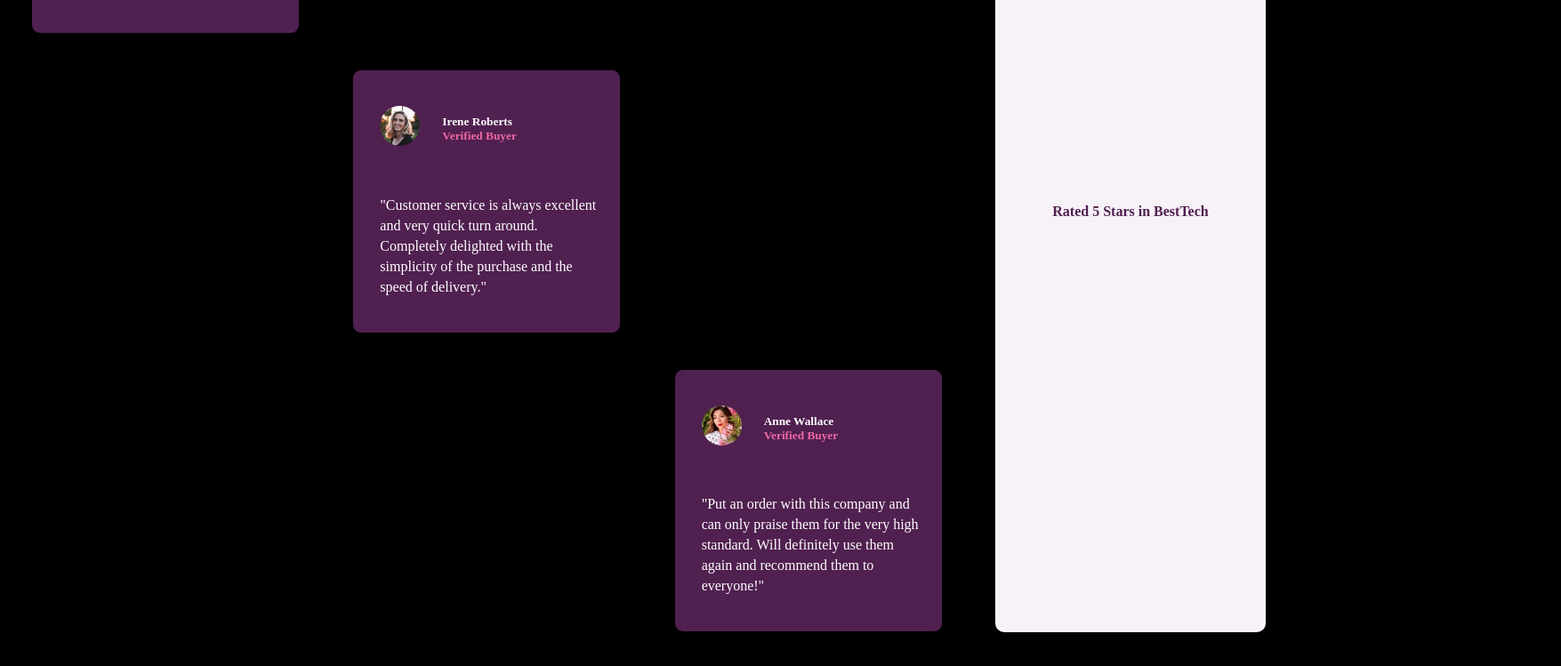
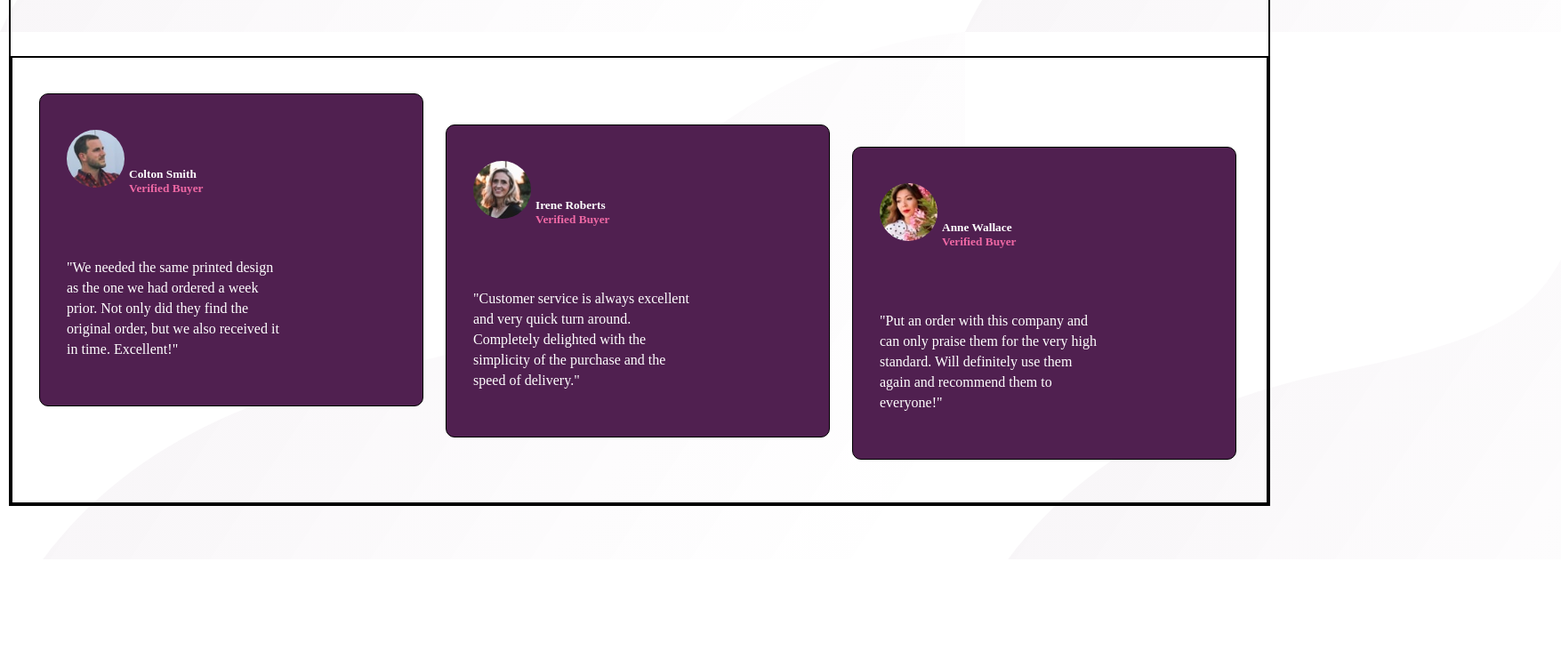
Before and after one commit to nyitrai100/Fith-project, a plain HTML site: page index.html in a window 1536 px wide. Shown: the part 637-1386 px from the top of the page at 89% size, 1755 px wide, since content can reach past the window. After the commit the page ends 1266 px from the top, so only its background shows below. Drawn offline with Linux system fonts and the light colour scheme.

Commit message:
3boxes done

```diff
--- a/fifth.css
+++ b/fifth.css
@@ -188,13 +188,16 @@ body{
 @media  only screen and (min-width: 1439px)
     {
         body{
-            background-color: black;
+            background-image: url("background.svg");
         }
         .flexholder{
 
             display: grid;
-            grid-template-rows: 1fr 1fr;
+            grid-template-columns: 1fr 1fr;
             grid-template-rows: 0.1fr 0.1fr 0.1fr;
+            border: 2px solid black;
+            width: 1414px;
+            margin-top: 150px;
         }
         .block1{
             display: grid;
@@ -216,6 +219,8 @@ body{
             grid-column-end: 2;
             grid-row-start: 1;
             grid-row-end: 1;
+            height: 100px;
+
         }
         .block4{
             display: grid;
@@ -223,6 +228,9 @@ body{
             grid-column-end: 2;
             grid-row-start: 2;
             grid-row-end: 2;
+            height: 100px;
+            margin-top: -50px;
+
         }
         .block5{
             display: grid;
@@ -230,12 +238,23 @@ body{
             grid-column-end: 2;
             grid-row-start: 3;
             grid-row-end: 3;
+            height: 100px;
+            margin-top: -60px;
         }
         .flexholder2{
 
             display: grid;
-            grid-template-rows: 1fr 1fr 1fr;
+            grid-template-columns: 1fr 1fr 1fr;
             grid-template-rows: 1fr;
+            border: 2px solid black;
+            margin-top: 250px;
+            padding-right: 250px;
+            width: 1160px;
+            height: 500px;
+
+
+
+
 
         }
         .block6{
@@ -244,20 +263,33 @@ body{
             grid-column-end: 1;
             grid-row-start: 1;
             grid-row-end: 1;
+            width:430px;
+            height: 350px;
+            margin-left: 30px;
+
         }
         .block7{
             display: grid;
+
             grid-column-start: 2;
             grid-column-end: 2;
             grid-row-start: 2;
             grid-row-end: 2;
+            width: 430px;
+            margin-top: -425px;
+            height: 350px;
         }
         .block8{
+
             display: grid;
             grid-column-start: 3;
             grid-column-end: 3;
             grid-row-start: 3;
             grid-row-end: 3;
+            margin-top: -400px;
+            height:350px;
+            width: 430px;
+
 
         }
 
```
Also changed, not shown: background.svg (renamed from images/bg-pattern-bottom-desktop.svg), images/background.svg (added).
